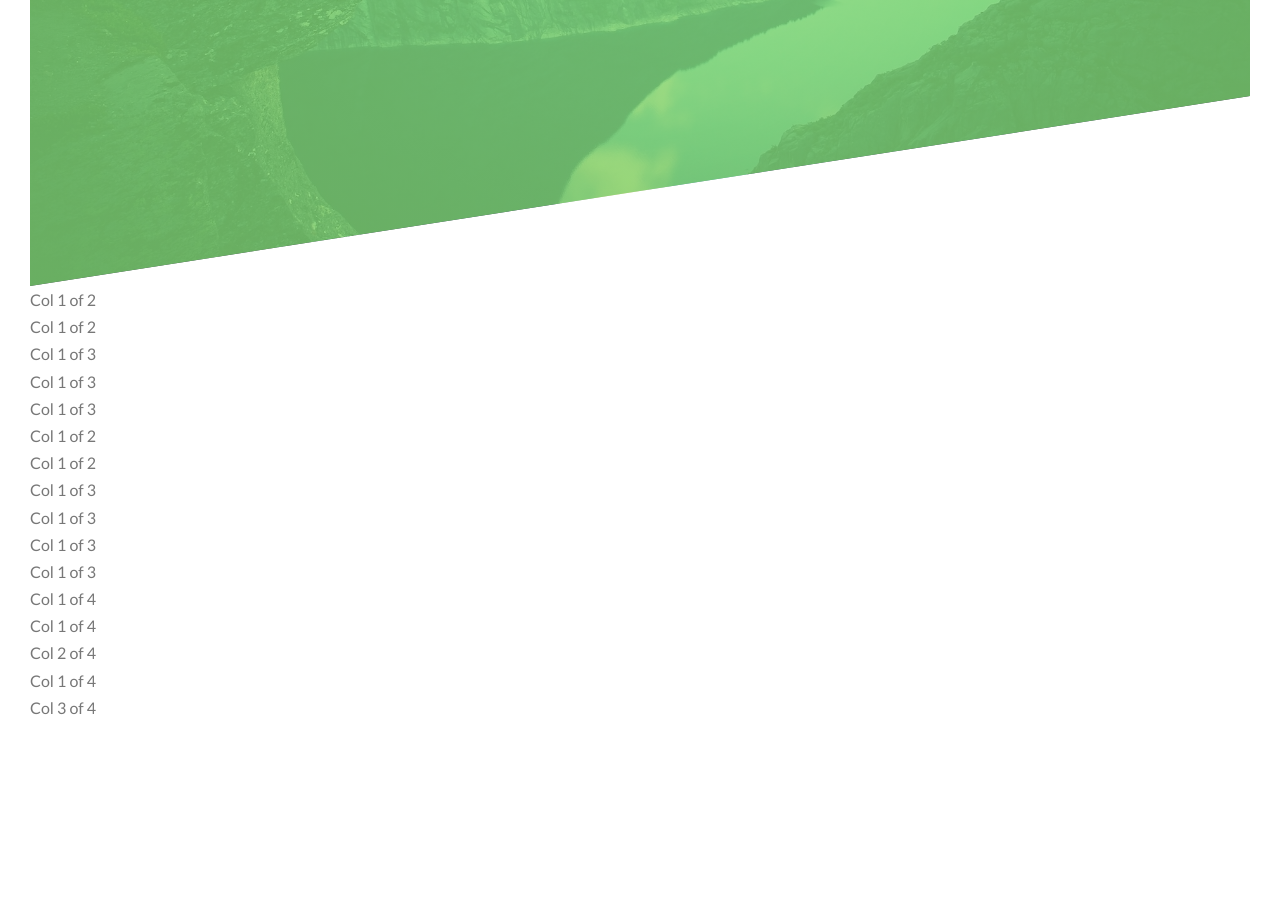
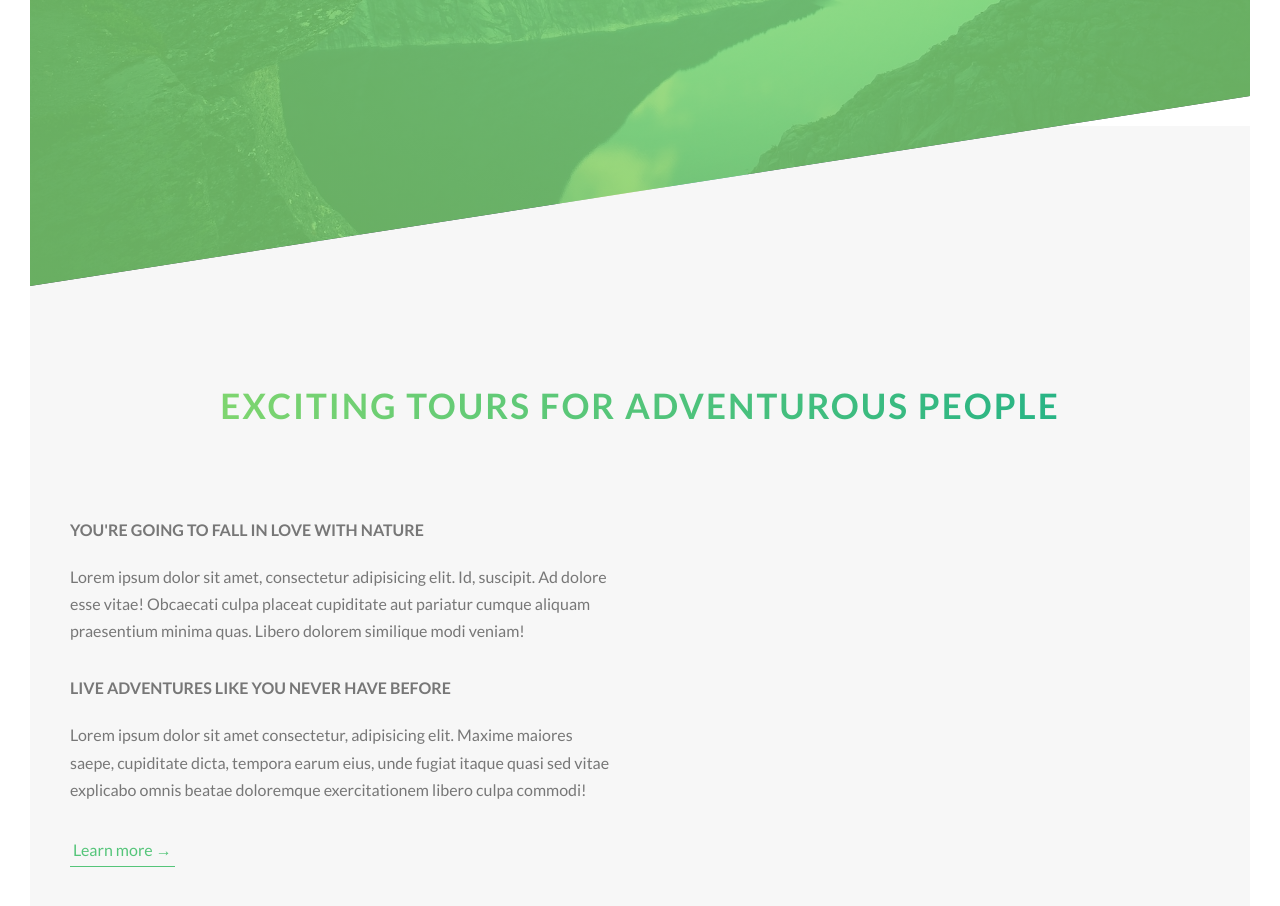
Before and after one commit to mounikaperi/css-project-assignments, a website: page Project-Natours/index.html in a window 1280 px wide. Shown: the part 504-1410 px from the top of the page. Before the commit the page ends 1255 px from the top, so only its background shows below. Drawn offline with Linux system fonts and the light colour scheme.

Commit message:
Natours Code Additions

```diff
--- a/Project-Natours/index.html
+++ b/Project-Natours/index.html
@@ -22,7 +22,7 @@
             <a href="#" class="btn btn--white btn--animated">Discover our tours</a>
         </div>
     </header>
-    <section class="grid-test">
+    <!-- <section class="grid-test">
         <div class="row">
             <div class="col-1-of-2">
                 Col 1 of 2
@@ -83,6 +83,35 @@
                 Col 3 of 4
             </div>
         </div>
-    </section>
+    </section> -->
+    <main>
+        <section class="section-about">
+            <div class="u-center-text u-margin-bottom-big">
+                <h2 class="heading-secondary">
+                    Exciting tours for adventurous people
+                </h2>
+            </div>
+            <div class="row">
+                <div class="col-1-of-2">
+                    <h3 class="heading-tertiary u-margin-bottom-small">
+                        You're going to fall in love with nature
+                    </h3>
+                    <p class="paragraph">
+                        Lorem ipsum dolor sit amet, consectetur adipisicing elit. Id, suscipit. Ad dolore esse vitae! Obcaecati culpa placeat cupiditate aut pariatur cumque aliquam praesentium minima quas. Libero dolorem similique modi veniam!
+                    </p>
+                    <h3 class="heading-tertiary u-margin-bottom-small">
+                        Live adventures like you never have before
+                    </h3>
+                    <p class="paragraph">
+                        Lorem ipsum dolor sit amet consectetur, adipisicing elit. Maxime maiores saepe, cupiditate dicta, tempora earum eius, unde fugiat itaque quasi sed vitae explicabo omnis beatae doloremque exercitationem libero culpa commodi!
+                    </p>
+                    <a href="#" class="btn-text">Learn more &rarr;</a>
+                </div>
+                <div class="col-1-of-2">
+
+                </div>
+            </div>
+        </section>
+    </main>
 </body>
 </html>
--- a/Project-Natours/sass/abstracts/_mixins.scss
+++ b/Project-Natours/sass/abstracts/_mixins.scss
@@ -0,0 +1,7 @@
+@mixin clearfix {
+    &::after {
+        content: "";
+        display: table;
+        clear: both;
+    }
+}
--- a/Project-Natours/sass/abstracts/_variables.scss
+++ b/Project-Natours/sass/abstracts/_variables.scss
@@ -1,6 +1,7 @@
 $color-primary: #55c57a;
 $color-primary-light : #7ed56f;
 $color-primary-dark : #28b485;
+$color-grey-light-1: #f7f7f7;
 $color-grey-dark: #777;
 $color-white: #fff;
 $color-black: #000;
@@ -9,3 +10,6 @@ $color-black: #000;
 $grid-width: 114rem;
 $gutter-vertical: 8rem;
 $gutter-horizontal: 6rem;
+
+//Fonts
+$default-font-size: 1.6rem;
--- a/Project-Natours/sass/base/_typography.scss
+++ b/Project-Natours/sass/base/_typography.scss
@@ -34,3 +34,33 @@ body {
         animation: moveInRight 1s ease-out;
     }
 }
+
+.heading-secondary {
+    font-size: 3.5rem;
+    font-weight: 700;
+    text-transform: uppercase;
+    display: inline-block;
+    background-image: linear-gradient(to right, $color-primary-light, $color-primary-dark);
+    background-clip: inherit;
+    -webkit-background-clip: text;
+    color: transparent;
+    letter-spacing: 2px;
+    transition: all .2s;
+    &:hover {
+        transform: skewY(2deg) skewX(15deg) scale(1.1);
+        text-shadow: .5rem 1rem 2rem rgba($color-black, 0.2);
+    }
+}
+
+.heading-tertiary {
+    font-size: $default-font-size;
+    font-weight: 700;
+    text-transform: uppercase;
+}
+
+.paragraph {
+    font-size: $default-font-size;
+    &:not(:last-child) {
+        margin-bottom: 3rem;
+    }
+}
--- a/Project-Natours/sass/base/_utilities.scss
+++ b/Project-Natours/sass/base/_utilities.scss
@@ -0,0 +1,12 @@
+.u-center-text {
+    text-align: center;
+}
+.u-margin-bottom-small {
+    margin-bottom: 2rem;
+}
+.u-margin-bottom-medium {
+    margin-bottom: 4rem;
+}
+.u-margin-bottom-big {
+    margin-bottom: 8rem;
+}
--- a/Project-Natours/sass/components/_button.scss
+++ b/Project-Natours/sass/components/_button.scss
@@ -47,3 +47,25 @@
         /*automatically apply styles of 0% before animation starts */
     }
 }
+.btn-text {
+    &:link,
+    &:visited {
+        color: $color-primary;
+        display: inline-block;
+        text-decoration: none;
+        border-bottom: 1px solid $color-primary;
+        padding: 3px;
+        font-size: $default-font-size;
+        transition: all 0.2s;
+    }
+    &:hover {
+        background-color: $color-primary;
+        color: $color-white;
+        box-shadow: 0 1rem 2rem rgba($color-black, 0.15);
+        transform: translateY(-2px);
+    }
+    &:active {
+        box-shadow: 0 0.5rem 2rem rgba($color-black, 0.15);
+        transform: translateY(0);
+    }
+}
--- a/Project-Natours/sass/layout/_grid.scss
+++ b/Project-Natours/sass/layout/_grid.scss
@@ -1,16 +1,36 @@
 .row {
     max-width: $grid-width;
-    background-color: #eee;
     margin: 0 auto; // center a block element inside another block element
     &:not(:last-child){
         margin-bottom: $gutter-vertical;
     }
-    .col-1-of-2 {
-        width: calc((100% - #{$gutter-horizontal}) / 2);
-        background-color: orangered;
+    @include clearfix;
+    // ^ Allows us to select ones which start with col-
+    // * Allows us to select ones which contains col-
+    // $ Allows us to select ones which ends with col-
+
+    [class^="col-"] {
         float: left;
         &:not(:last-child){
             margin-right: $gutter-horizontal;
         }
     }
+    .col-1-of-2 {
+        width: calc((100% - #{$gutter-horizontal}) / 2);
+    }
+    .col-1-of-3 {
+        width: calc((100% - 2 * #{$gutter-horizontal}) / 3);
+    }
+    .col-2-of-3 {
+        width: calc(2 * ((100% - 2 * #{$gutter-horizontal}) / 3) + #{$gutter-horizontal});
+    }
+    .col-1-of-4 {
+        width: calc((100% - 3 * #{$gutter-horizontal}) / 4);
+    }
+    .col-2-of-4 {
+        width: calc(2 * (( 100% - 3 * #{$gutter-horizontal}) / 4) + #{$gutter-horizontal});
+    }
+    .col-3-of-4 {
+        width: calc(3 * (( 100% - 3 * #{$gutter-horizontal}) / 4) + 2 * (#{$gutter-horizontal}));
+    }
 }
--- a/Project-Natours/sass/main.scss
+++ b/Project-Natours/sass/main.scss
@@ -1,11 +1,11 @@
+@import "abstracts/functions";
+@import "abstracts/mixins";
+@import "abstracts/variables";
+
 @import "base/animations";
 @import "base/base";
 @import "base/typography";
 @import "base/utilities";
-
-@import "abstracts/functions";
-@import "abstracts/mixins";
-@import "abstracts/variables";
 
 @import "components/button";
 
--- a/Project-Natours/sass/pages/_home.scss
+++ b/Project-Natours/sass/pages/_home.scss
@@ -0,0 +1,5 @@
+.section-about {
+    background-color: $color-grey-light-1;
+    padding: 25rem 0;
+    margin-top: -20vh;
+}
```
Also changed, not shown: Project-Natours/css/style.css.
